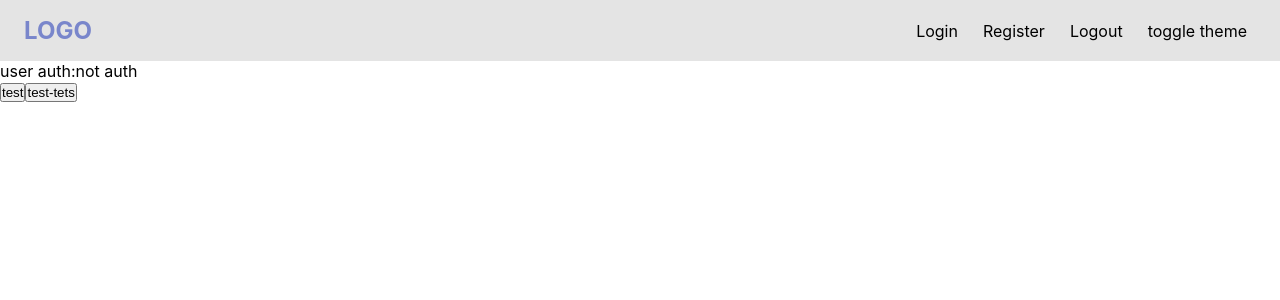
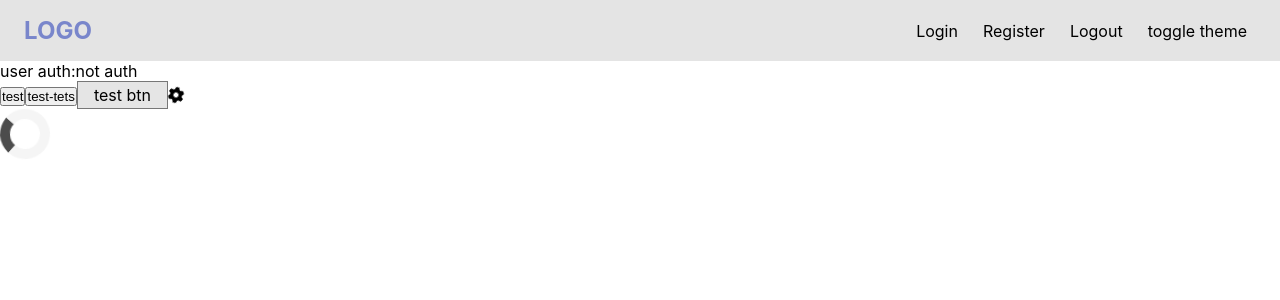
Before and after one commit to xamesLab/ts-project, a React (Create React App) app in the folder client/: page / in a window 1280 px wide. Shown: the top 300 px of the page. Built offline with nearby package versions, Linux system fonts and the light colour scheme.

Commit message:
animations components

```diff
--- a/client/package.json
+++ b/client/package.json
@@ -3,6 +3,9 @@
   "version": "0.1.0",
   "private": true,
   "dependencies": {
+    "@fortawesome/free-regular-svg-icons": "^6.1.1",
+    "@fortawesome/free-solid-svg-icons": "^6.1.1",
+    "@fortawesome/react-fontawesome": "^0.1.18",
     "@reduxjs/toolkit": "^1.8.2",
     "@testing-library/jest-dom": "^5.16.4",
     "@testing-library/react": "^13.3.0",
--- a/client/src/Main.tsx
+++ b/client/src/Main.tsx
@@ -4,6 +4,9 @@ import { useTypedSelector } from "./hooks/useTypedSelector";
 import GlobalStyles from "./styles/global";
 import { ThemeProvider } from "styled-components";
 import Modal from "./UI/Modal";
+import { BtnBase, FAIcon, Loader } from "./styles/components";
+
+import { faCog } from "@fortawesome/free-solid-svg-icons";
 
 function Main() {
     const { theme } = useTypedSelector((state) => state.themeReducer);
@@ -26,7 +29,7 @@ function Main() {
         <ThemeProvider theme={theme}>
             <GlobalStyles />
             <Modal />
-            <MainHeader primary />
+            <MainHeader />
             {loading ? "loading..." : ""}
             <header className="">
                 {user.username || "user"} auth:{isAuth ? "is auth" : "not auth"}
@@ -36,6 +39,11 @@ function Main() {
             {users.map((user) => (
                 <div key={user._id}>{user.username}</div>
             ))}
+            <BtnBase paddingLeftRight={1} paddingTopBottom={0.2}>
+                test btn
+            </BtnBase>
+            <FAIcon icon={faCog} $animated />
+            <Loader />
         </ThemeProvider>
     );
 }
--- a/client/src/components/MainHeader.tsx
+++ b/client/src/components/MainHeader.tsx
@@ -1,19 +1,11 @@
 import React from "react";
-import styled from "styled-components";
 import { useAppDispatch } from "../hooks/useTypedSelector";
 import { setModalContent, toggleModal } from "../store/action-creators/modalActions";
 import { toggleTheme } from "../store/action-creators/themeActions";
+import { MainLogo } from "../styles/components";
 import "./MainHeader.css";
 
-interface IStyleProps {
-    primary: boolean;
-}
-
-const MainLogo = styled.h2<{ primary: boolean }>`
-    color: ${(props) => props.theme.colors.primary};
-`;
-
-const MainHeader: React.FC<IStyleProps> = ({ primary }) => {
+const MainHeader: React.FC = () => {
     const dispatch = useAppDispatch();
 
     const handlerTheme = () => {
@@ -28,8 +20,7 @@ const MainHeader: React.FC<IStyleProps> = ({ primary }) => {
         <main className="header">
             <section className="header__wrapper">
                 <div className="header__logo">
-                    {/* <h2>LOGO</h2> */}
-                    <MainLogo primary={true}>LOGO</MainLogo>
+                    <MainLogo>LOGO</MainLogo>
                 </div>
                 <div className="header__auth">
                     <div className="header__profile header__btn"></div>
--- a/client/src/styles/animations.ts
+++ b/client/src/styles/animations.ts
@@ -1 +1,10 @@
-export default {};
+import { keyframes } from "styled-components";
+
+export const spin = keyframes`
+    0% {
+      transform: rotate(0deg);
+    }
+    100% {
+      transform: rotate(360deg);
+    }
+`;
--- a/client/src/styles/components.ts
+++ b/client/src/styles/components.ts
@@ -1 +1,49 @@
-export default {};
+import { FontAwesomeIcon, FontAwesomeIconProps } from "@fortawesome/react-fontawesome";
+import styled, { css } from "styled-components";
+import { spin } from "./animations";
+
+export const MainLogo = styled.h2`
+    color: ${(props) => props.theme.colors.primary};
+`;
+
+interface IBtnBaseProps {
+    paddingTopBottom?: number;
+    paddingLeftRight?: number;
+}
+
+export const BtnBase = styled.div<IBtnBaseProps>`
+    display: inline-block;
+    padding: ${({ paddingTopBottom = 0.5 }) => paddingTopBottom}rem ${({ paddingLeftRight = 1 }) => paddingLeftRight}rem;
+    border: 1px solid #777;
+    background-color: rgba(7, 7, 7, 0.1);
+    cursor: pointer;
+
+    @media ${({ theme }) => theme.media.medium} {
+        padding: 0;
+    }
+`;
+
+interface FAIconProps extends FontAwesomeIconProps {
+    $animated?: boolean;
+}
+
+export const FAIcon = styled(FontAwesomeIcon)<FAIconProps>`
+    font-size: 1rem;
+    ${({ $animated }) =>
+        $animated
+            ? css`
+                  animation: ${spin} 4s infinite linear;
+              `
+            : css`
+                  animation: none;
+              `}
+`;
+
+export const Loader = styled.div`
+    width: 50px;
+    height: 50px;
+    border: 10px solid whitesmoke;
+    border-top-color: rgba(0, 0, 0, 0.7);
+    border-radius: 50%;
+    animation: ${spin} 2s infinite linear;
+`;
```
Also changed, not shown: 1 other file (tests, documents, lock files or other folders).
